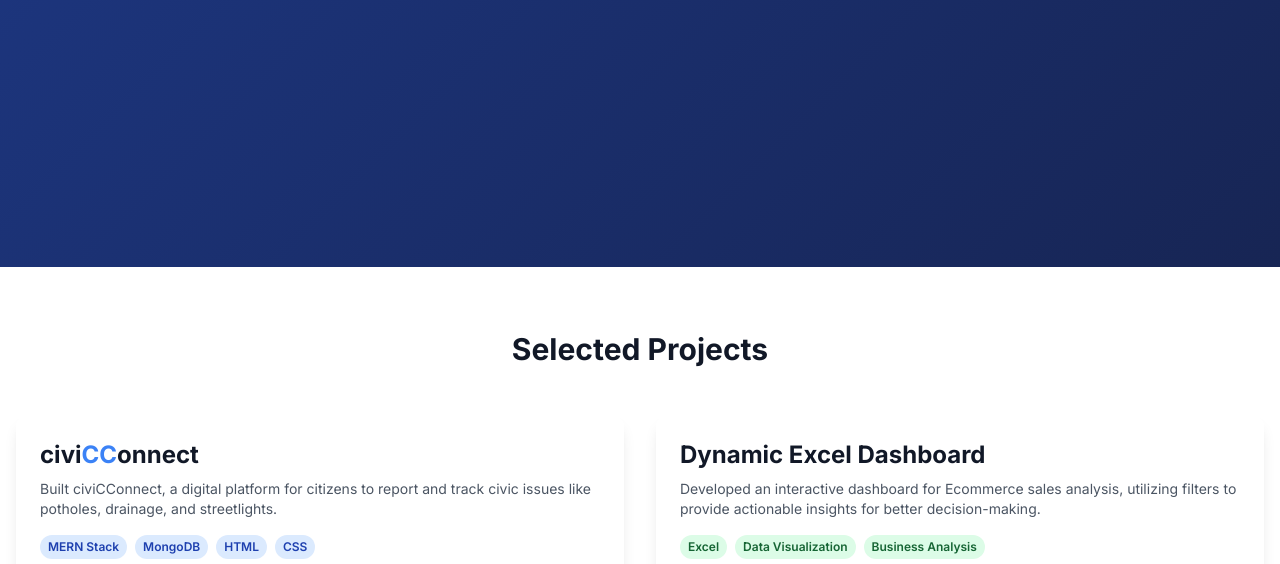
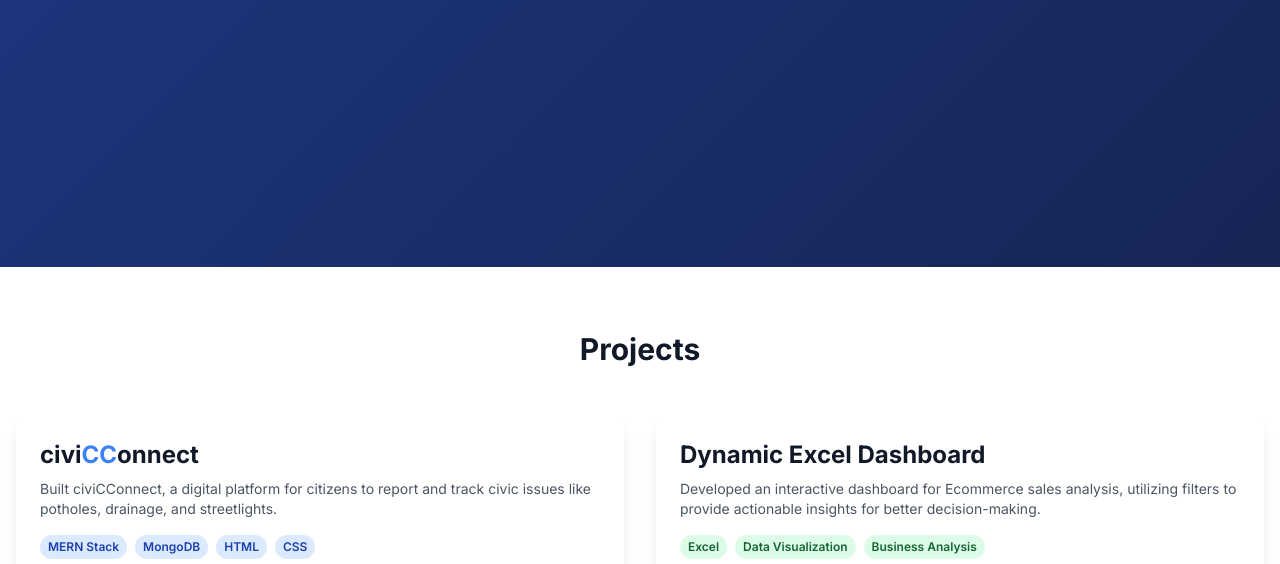
Before and after one commit to VarshithNN/VarshithNN.github.io, a plain HTML site: page index.html in a window 1280 px wide. Shown: the part 533-1097 px from the top of the page. Drawn offline with nearby package versions, Linux system fonts and the light colour scheme.

Commit message:
Update index.html

```diff
--- a/index.html
+++ b/index.html
@@ -184,7 +184,7 @@
     <!-- Projects Section -->
     <section id="projects" class="py-16 bg-white">
         <div class="container px-4">
-            <h2 class="text-3xl font-bold mb-12 text-center text-gray-900" data-aos="fade-up">Selected Projects</h2>
+            <h2 class="text-3xl font-bold mb-12 text-center text-gray-900" data-aos="fade-up">Projects</h2>
             <div class="grid md:grid-cols-2 lg:grid-cols-2 gap-8">
                 <!-- Project 1: CIVICconnect -->
                 <div class="project-card block p-6 rounded-xl shadow-lg hover:shadow-xl" data-aos="fade-up" data-aos-delay="100">
```
